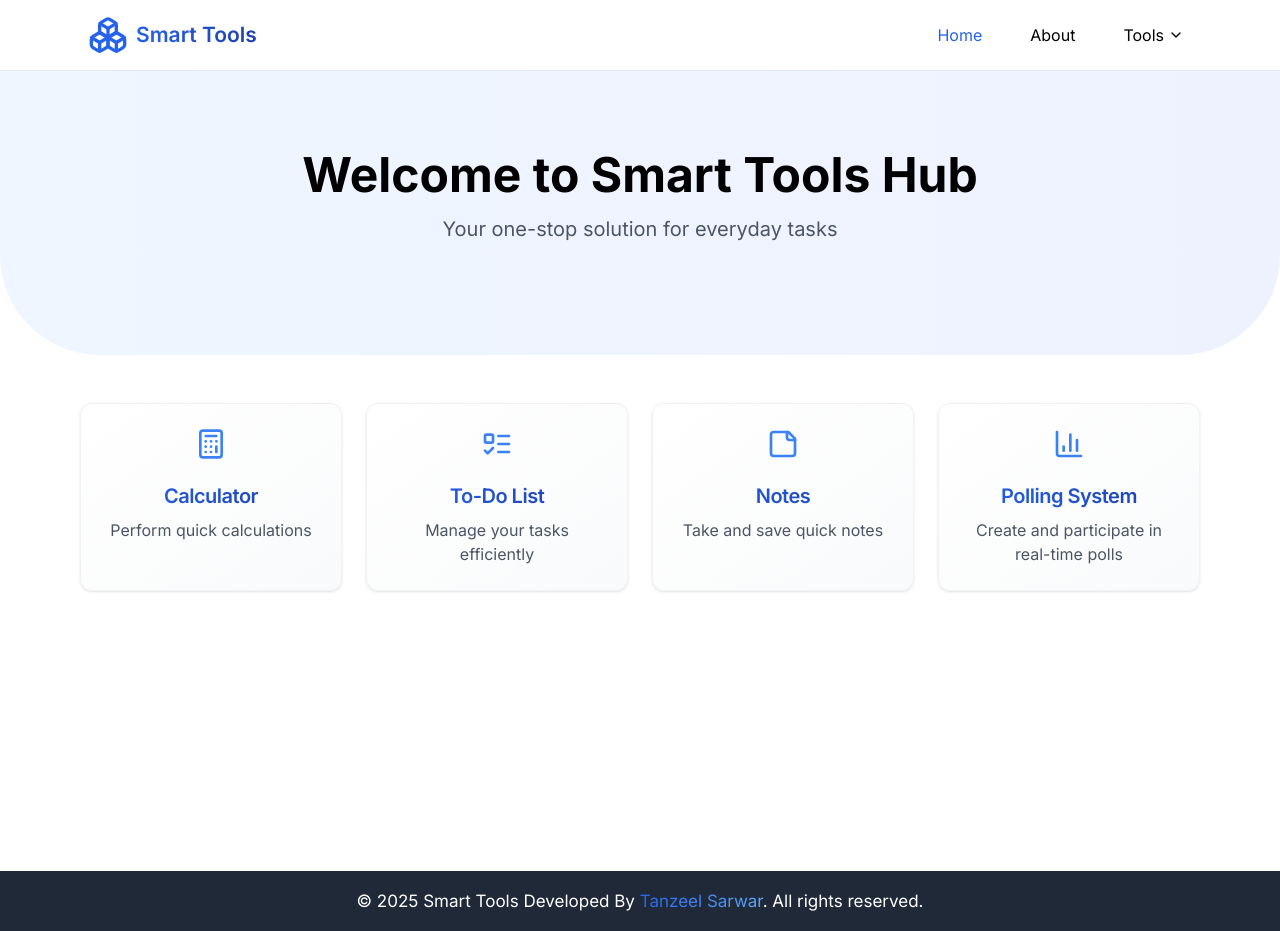
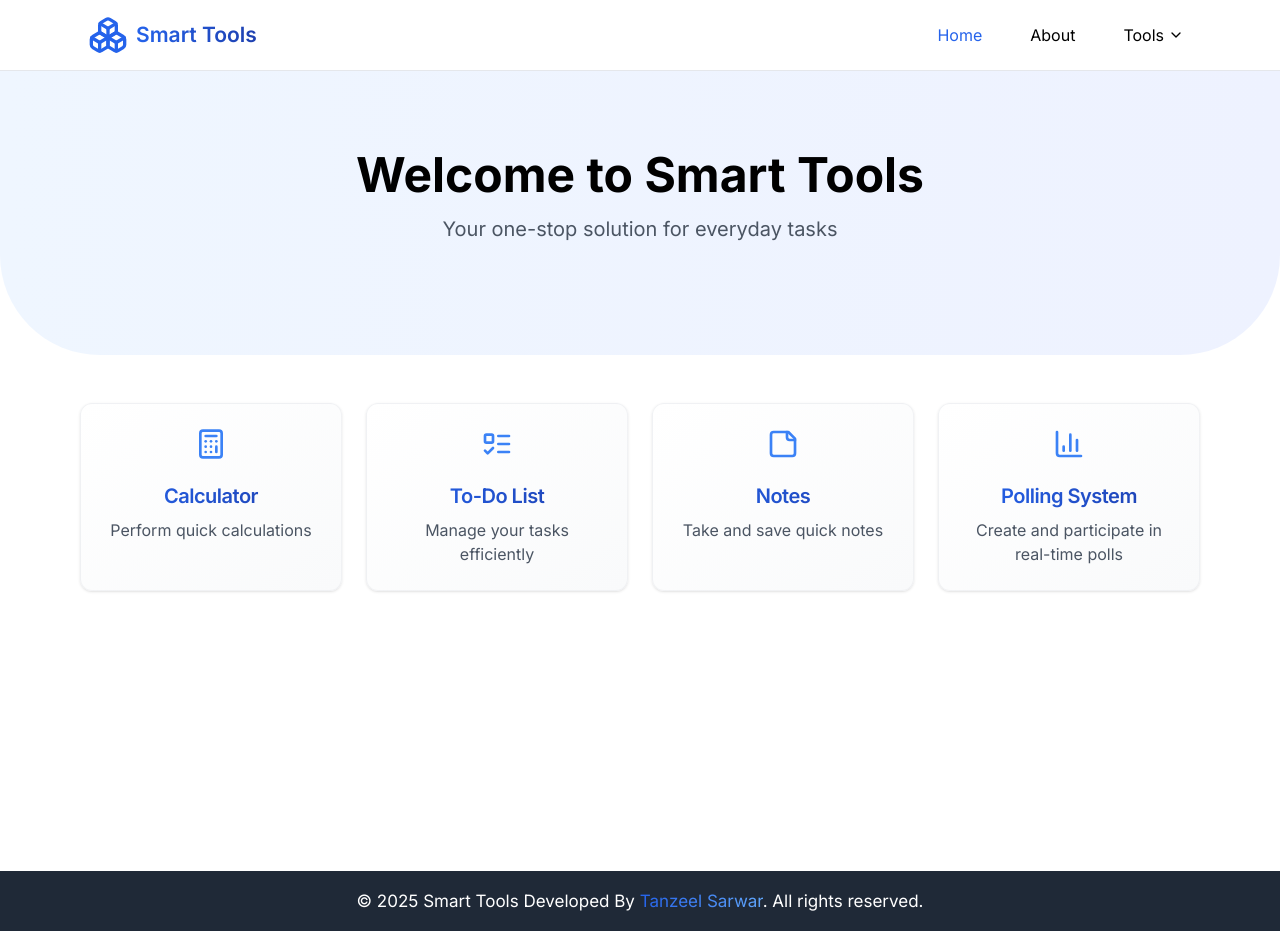
Before and after one commit to Tanzeel-Sarwar/Project-2, a Next.js app: page / in a window 1280 px wide. Built offline with nearby package versions, Linux system fonts and the light colour scheme.

Commit message:
Update page.tsx

```diff
--- a/src/app/page.tsx
+++ b/src/app/page.tsx
@@ -36,7 +36,7 @@ export default function Home() {
         <div className="absolute inset-0 bg-gradient-to-r from-blue-50 to-indigo-50 rounded-b-[100px]" />
         <div className="relative max-w-4xl mx-auto">
           <h1 className="text-3xl md:text-4xl lg:text-5xl font-bold mb-4 animate-fade-in">
-            Welcome to Smart Tools Hub
+            Welcome to Smart Tools
           </h1>
           <p className="text-gray-600 text-lg md:text-xl mb-8 animate-fade-in">
             Your one-stop solution for everyday tasks
```
